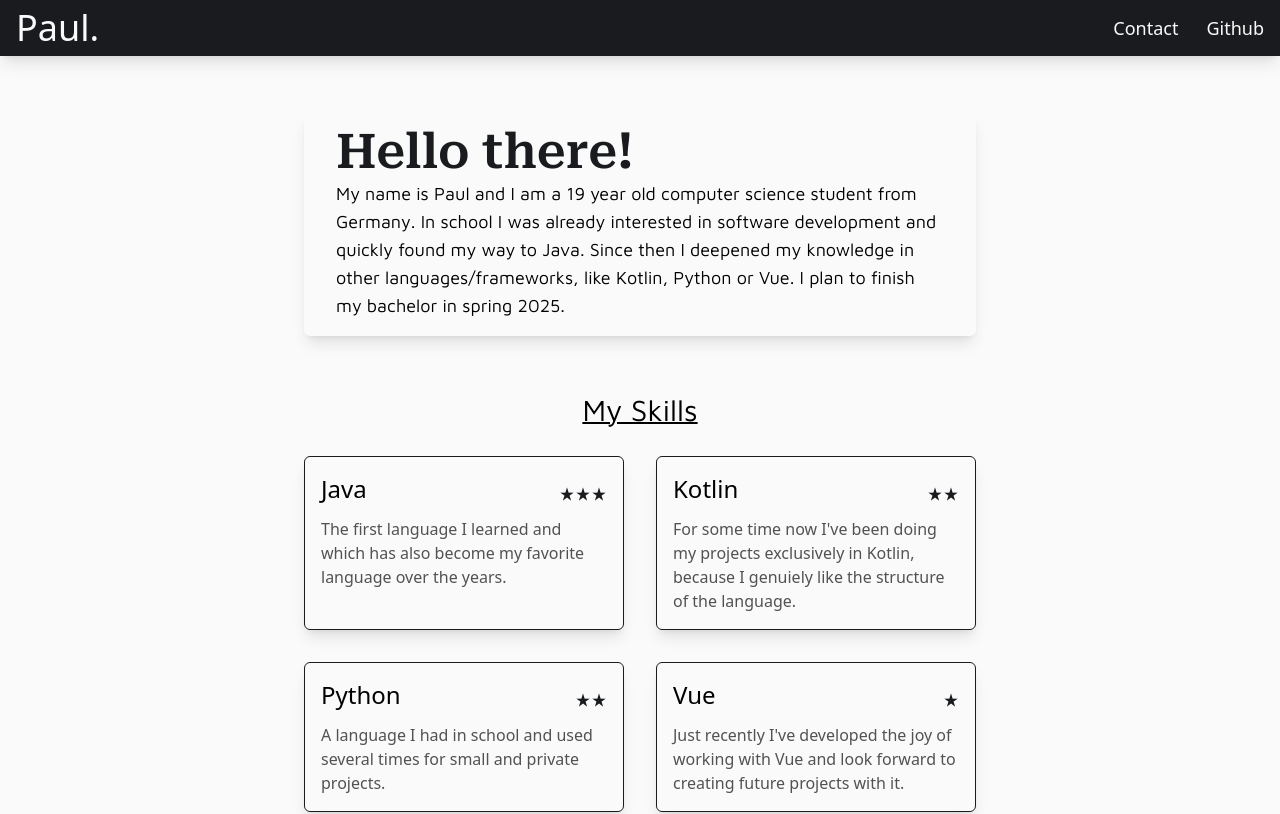
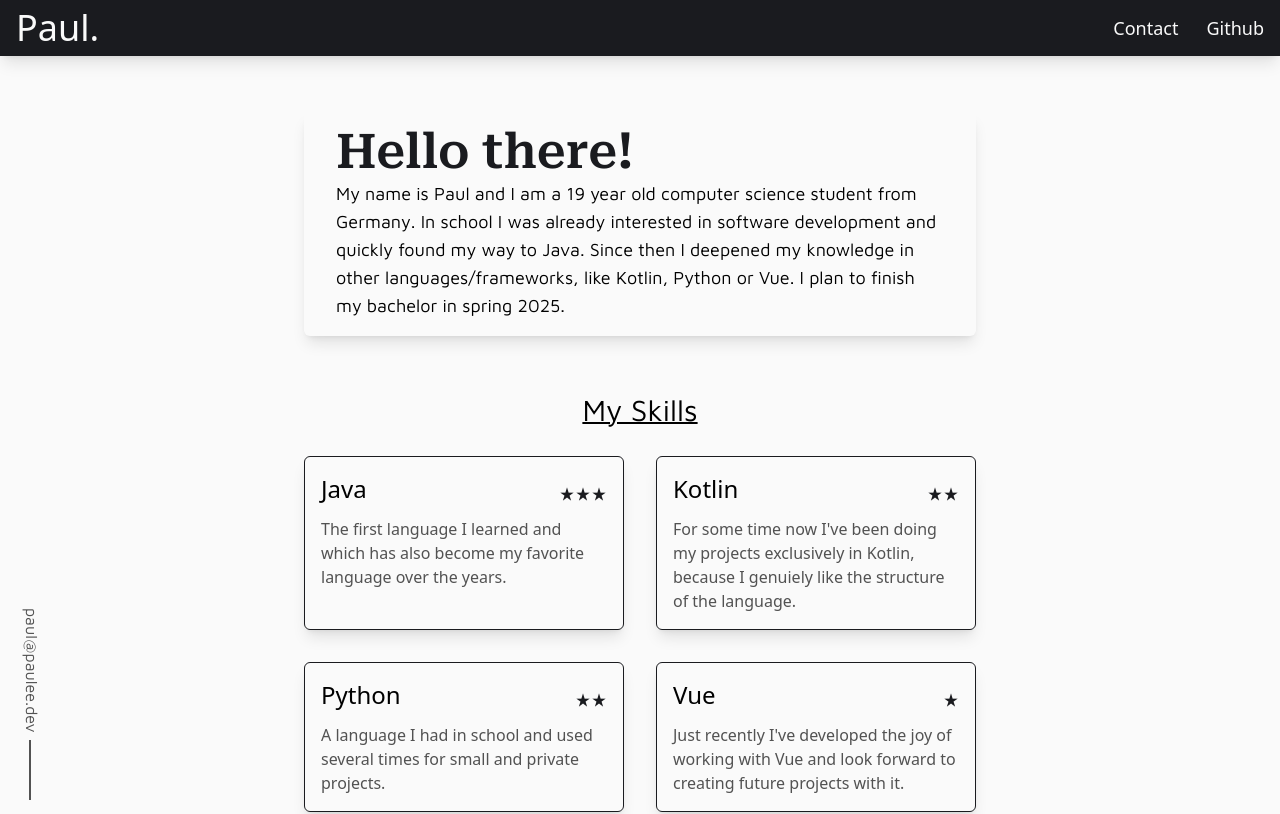
Before and after one commit to Paulanerus/paulee-site, a Vue app: page / in a window 1280 px wide. Shown: the top 814 px of the page. Built offline with nearby package versions, Linux system fonts and the light colour scheme.

Commit message:
Added mail item for larger devices

```diff
--- a/src/App.vue
+++ b/src/App.vue
@@ -3,6 +3,7 @@
   <AboutMe />
   <Skills />
   <Projects />
+  <MailItem />
 </template>
 
 <script>
@@ -10,6 +11,7 @@ import NavbarVue from "./components/Navbar.vue";
 import AboutMe from "./components/AboutMe.vue";
 import Skills from "./components/skills/Skills.vue";
 import Projects from "./components/projects/Projects.vue";
+import MailItem from "./components/MailItem.vue";
 
 
 export default {
@@ -18,7 +20,8 @@ export default {
     NavbarVue,
     AboutMe,
     Skills,
-    Projects
-  },
+    Projects,
+    MailItem
+},
 };
 </script>
--- /dev/null
+++ b/src/components/MailItem.vue
@@ -0,0 +1,25 @@
+<template>
+    <a
+        class="text-neutral-600 left-5 fixed bottom-1 pt-100 mb-16 font-maven hover:text-default-dark invisible sm:visible"
+        href="mailto:paul@paulee.dev"
+    >paul@paulee.dev</a>
+</template>
+
+<script>
+</script>
+
+<style scoped>
+a {
+    writing-mode: vertical-rl;
+}
+
+a::after {
+    position: fixed;
+    content: "";
+    background-color: #525252;
+    height: 60px;
+    width: 1.5px;
+    left: 29px;
+    bottom: 0;
+}
+</style>
```
